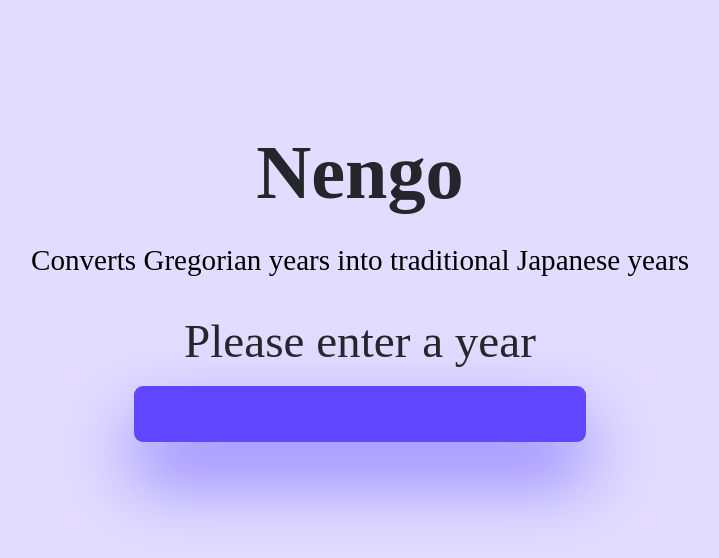
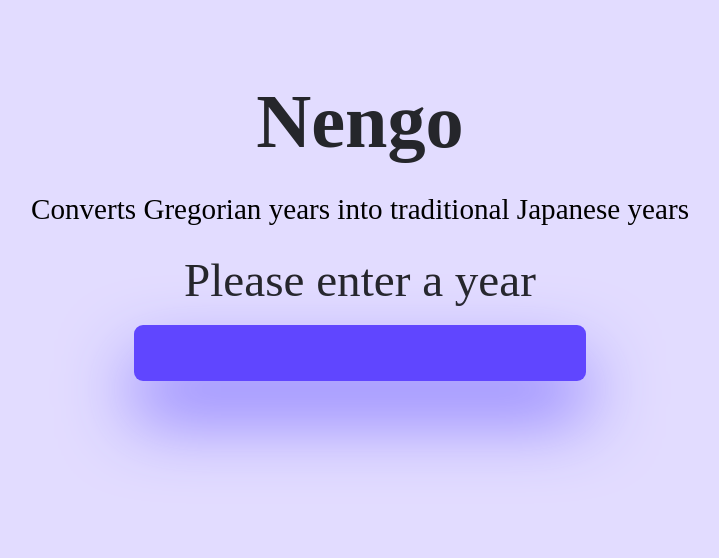
Before and after one commit to jbcden/nengo-site, a React (Create React App) app: page / in a window 1280 px wide. Shown: the top 558 px of the page, without its empty margins (280-999 px from the left). Built offline with nearby package versions, Linux system fonts and the light colour scheme; a web font is replaced by a local one.

Commit message:
Fixed typography for inputs

```diff
--- a/src/styles/abstracts/_variables.scss
+++ b/src/styles/abstracts/_variables.scss
@@ -26,7 +26,7 @@
   --input-width: 35vw;
   --input-bg-color: #6046ff;
   --input-box-shadow: 0 2rem 4rem 0 #8677ff;
-  --input-font-size: var(--h2-font-size);
+  --input-font-size: var(--h3-font-size);
   --input-color: #ffffff;
   --input-border: none;
 }
--- a/src/styles/base/_typography.scss
+++ b/src/styles/base/_typography.scss
@@ -6,6 +6,7 @@ h1,
 h2 {
   font-family: var(--header-font-family);
   line-height: var(--header-line-height);
+  margin: 0;
   margin-bottom: var(--header-margin-bottom);
   color: var(--header-color);
 }
--- a/src/styles/components/_form.scss
+++ b/src/styles/components/_form.scss
@@ -5,6 +5,7 @@ input {
   background-color: var(--input-bg-color);
   box-shadow: var(--input-box-shadow);
   font-size: var(--input-font-size);
+  font-family: var(--paragraph-font-family);
   text-align: center;
   border-radius: var(--input-border-radius);
   outline: none;
```
